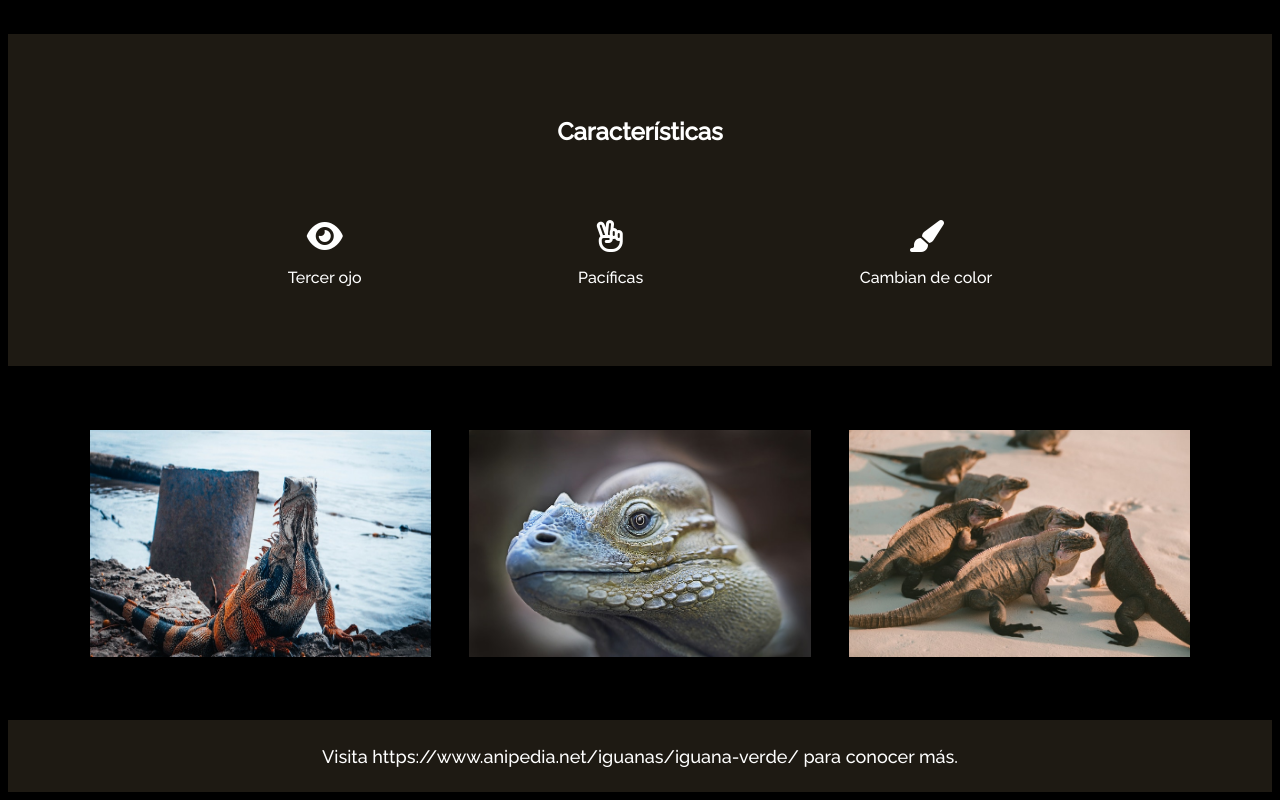
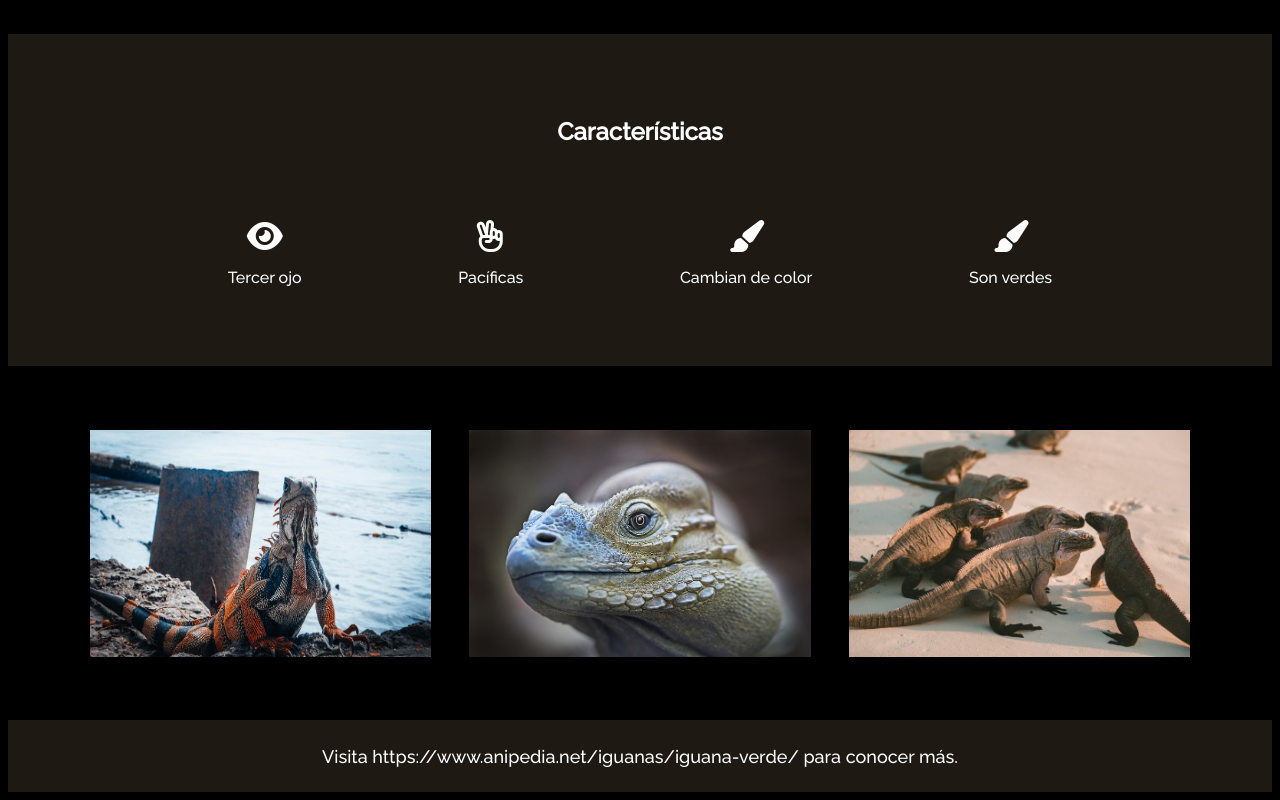
Before and after one commit to AndresEGV/Iguana, a plain HTML site: page index.html in a window 1280 px wide. Shown: the part 1118-1918 px from the top of the page. Drawn offline with Linux system fonts and the light colour scheme.

Commit message:
Se agrega una nueva caracteristica dentro de seccion caracteristicas

```diff
--- a/index.html
+++ b/index.html
@@ -39,6 +39,10 @@
         <i class="fa-solid fa-paintbrush fa-2x"></i>
         <p>Cambian de color</p>
     </div>
+    <div class="figuritas">
+        <i class="fa-solid fa-paintbrush fa-2x"></i>
+        <p>Son verdes</p>
+    </div>
   </div>
 </section>
     <section class="bottom">
```
